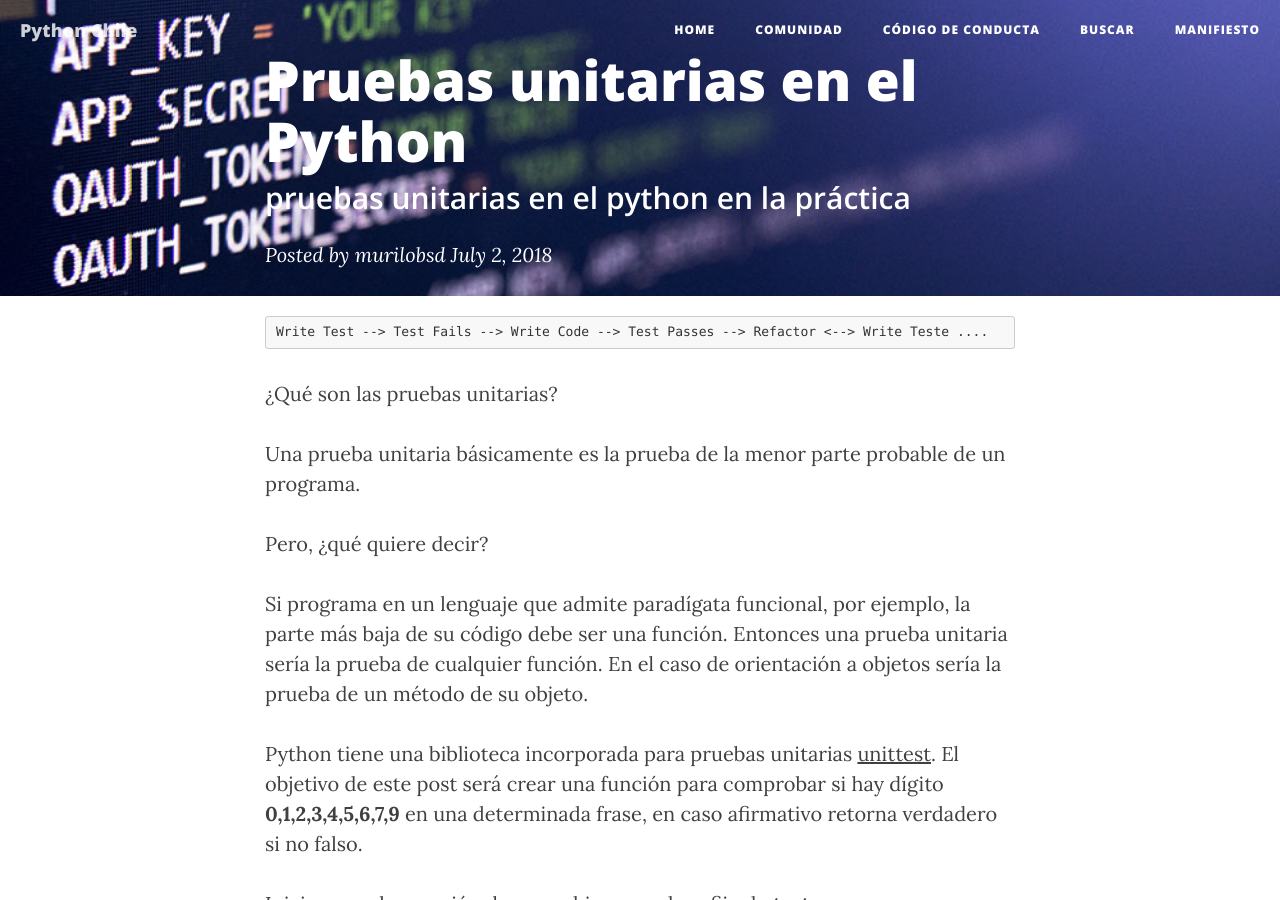
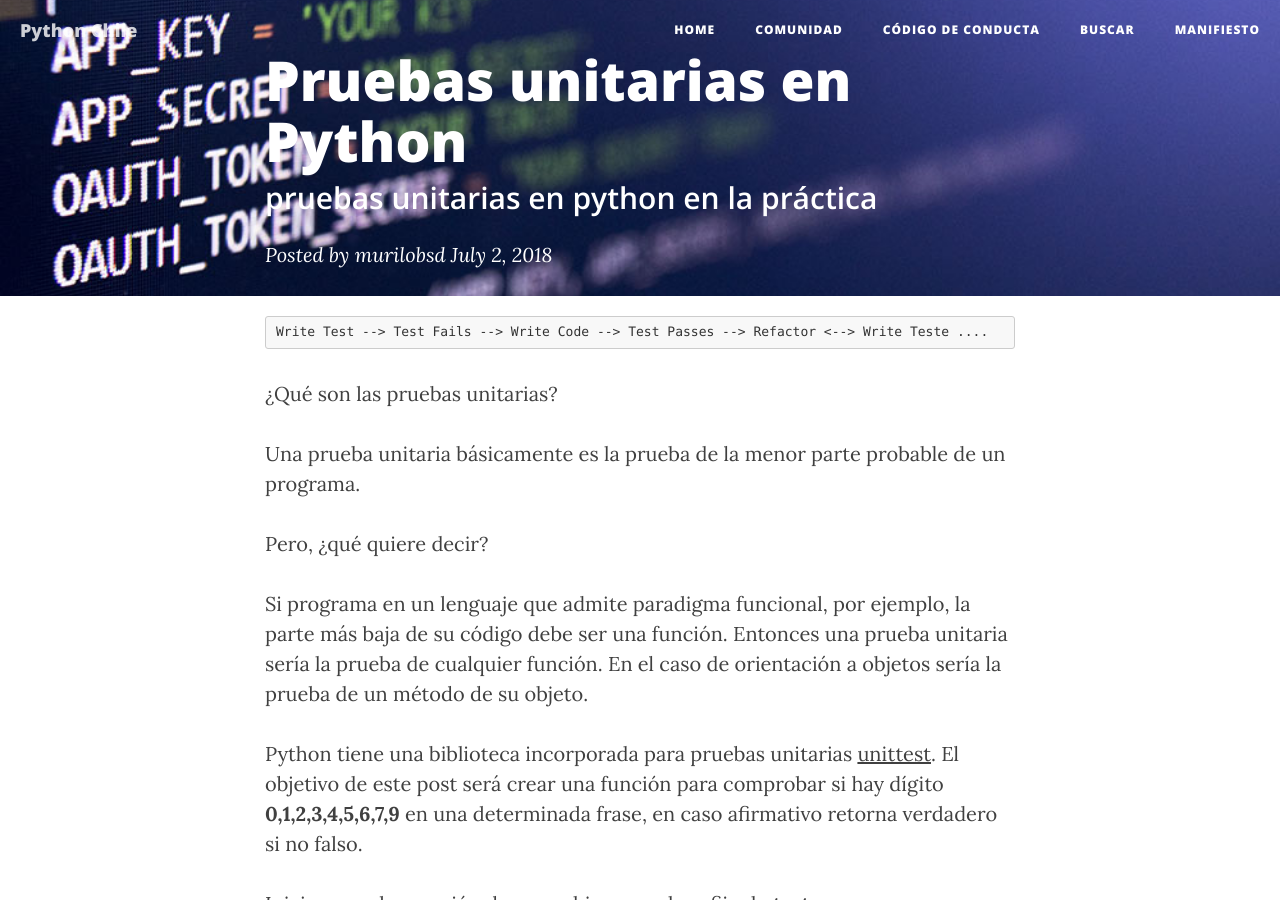
Before and after one commit to python-chile/pythonchile_old, a Jekyll site: the page built from _posts/2018-07-02-Pruebas-Unitarias.markdown, in a window 1280 px wide and 900 px high. Built offline with Jekyll 4.4.1, drawn with Linux system fonts in a browser that asks for light colours; nearby versions of some CDN libraries; comment, search, counter and statistics services are not loaded.

Commit message:
corrected spelling

```diff
--- a/_posts/2018-07-02-Pruebas-Unitarias.markdown
+++ b/_posts/2018-07-02-Pruebas-Unitarias.markdown
@@ -1,10 +1,10 @@
 ---
 layout:     post
-title:      Pruebas unitarias en el Python
+title:      Pruebas unitarias en Python
 author:     murilobsd
 github:		murilobsd
 tags: 		pruebas python2 python3
-subtitle:   pruebas unitarias en el python en la práctica
+subtitle:   pruebas unitarias en python en la práctica
 category:
 ---
 <!-- Start Writing Below in Markdown -->
@@ -19,7 +19,7 @@ programa.
 
 Pero, ¿qué quiere decir?
 
-Si programa en un lenguaje que admite paradígata funcional, por ejemplo, la
+Si programa en un lenguaje que admite paradigma funcional, por ejemplo, la
 parte más baja de su código debe ser una función. Entonces una prueba unitaria
 sería la prueba de cualquier función. En el caso de orientación a objetos sería
 la prueba de un método de su objeto.
```
